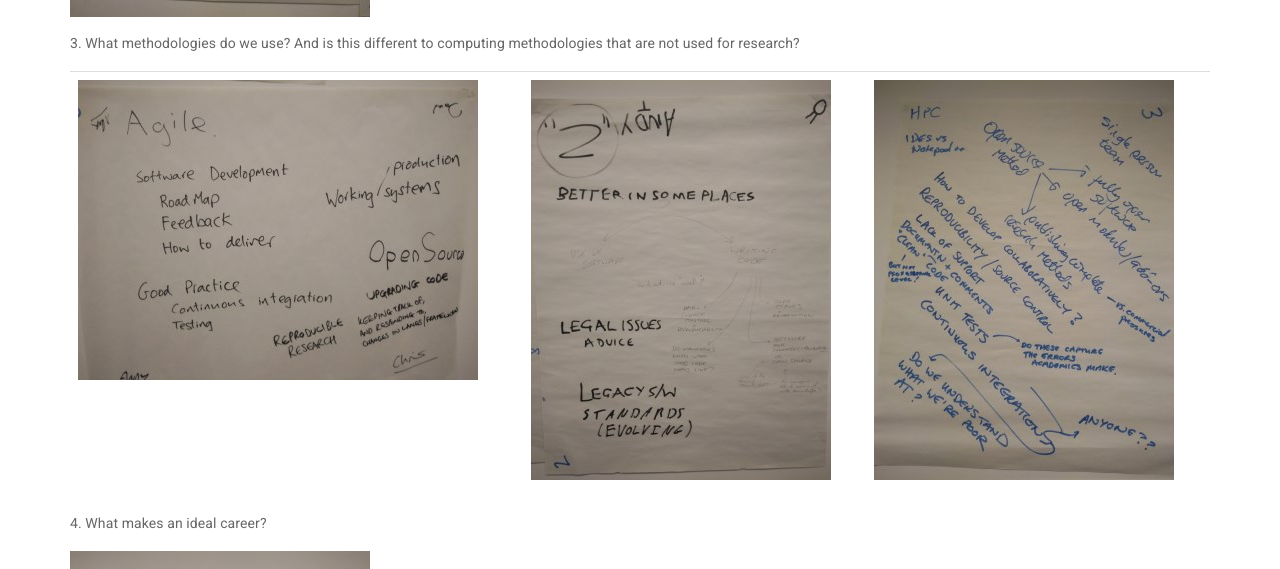
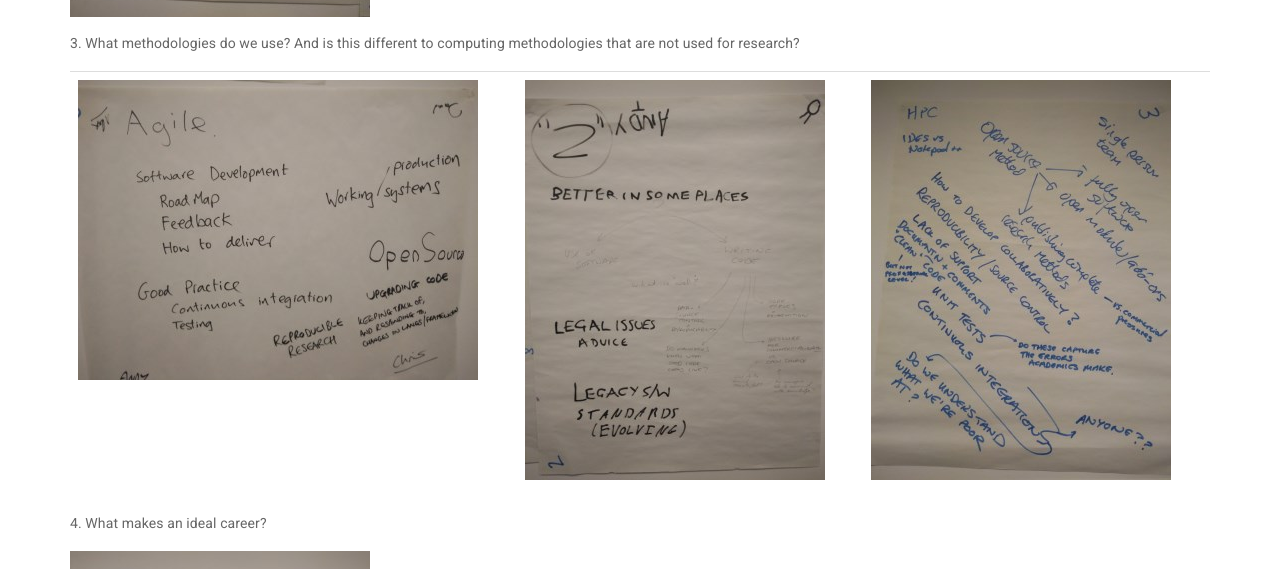
Before and after one commit to rseleeds/rseleeds.github.io, a Jekyll site: the page built from _posts/2017-01-06-initial-meeting.md, in a window 1280 px wide. Shown: the part 1238-1807 px from the top of the page. Built offline with Jekyll 4.4.1, drawn with Linux system fonts in a browser that asks for light colours; nearby versions of some CDN libraries; comment, search, counter and statistics services are not loaded.

Commit message:
Added Bootstrap classes to table

```diff
--- a/_posts/2017-01-06-initial-meeting.md
+++ b/_posts/2017-01-06-initial-meeting.md
@@ -42,13 +42,19 @@
 3. What methodologies do we use? And is this different to computing methodologies that are not used for research?
 </p>
 <p>
-<table class="table"><tr><td>
-<a href="https://github.com/rseleeds/rseleeds.github.io/blob/master/assets/img/2017-01-06-initial-meeting/3-1.jpg" target="_blank"><img src="/assets/img/2017-01-06-initial-meeting/3-1_tn.jpg" /></a>
-</td><td>
-<a href="https://github.com/rseleeds/rseleeds.github.io/blob/master/assets/img/2017-01-06-initial-meeting/3-2.jpg" target="_blank"><img src="/assets/img/2017-01-06-initial-meeting/3-2_tn.jpg" /></a>
-</td><td>
-<a href="https://github.com/rseleeds/rseleeds.github.io/blob/master/assets/img/2017-01-06-initial-meeting/3-3.jpg" target="_blank"><img src="/assets/img/2017-01-06-initial-meeting/3-3_tn.jpg" /></a>
-</td></tr></table>
+<table class="table">
+  <tr>
+    <td class="col-md-3">
+      <a href="https://github.com/rseleeds/rseleeds.github.io/blob/master/assets/img/2017-01-06-initial-meeting/3-1.jpg" target="_blank"><img src="/assets/img/2017-01-06-initial-meeting/3-1_tn.jpg" /></a>
+    </td>
+    <td class="col-md-3">
+      <a href="https://github.com/rseleeds/rseleeds.github.io/blob/master/assets/img/2017-01-06-initial-meeting/3-2.jpg" target="_blank"><img src="/assets/img/2017-01-06-initial-meeting/3-2_tn.jpg" /></a>
+    </td>
+    <td class="col-md-3">
+      <a href="https://github.com/rseleeds/rseleeds.github.io/blob/master/assets/img/2017-01-06-initial-meeting/3-3.jpg" target="_blank"><img src="/assets/img/2017-01-06-initial-meeting/3-3_tn.jpg" /></a>
+    </td>
+  </tr>
+</table>
 </p>
 
 <p>
```
